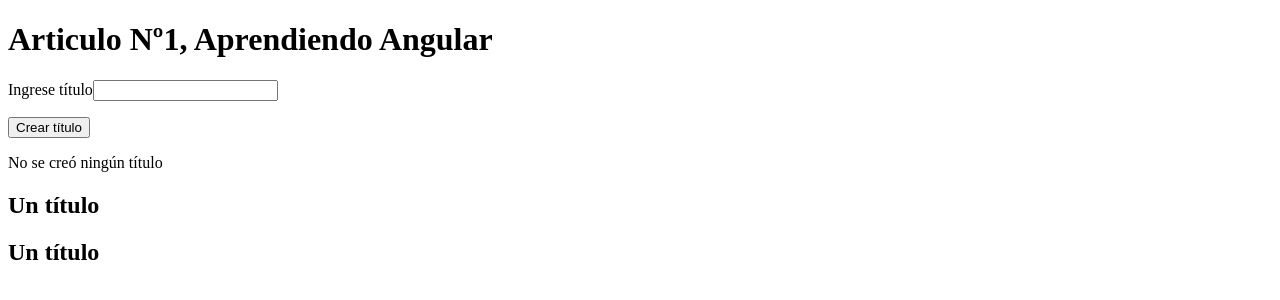
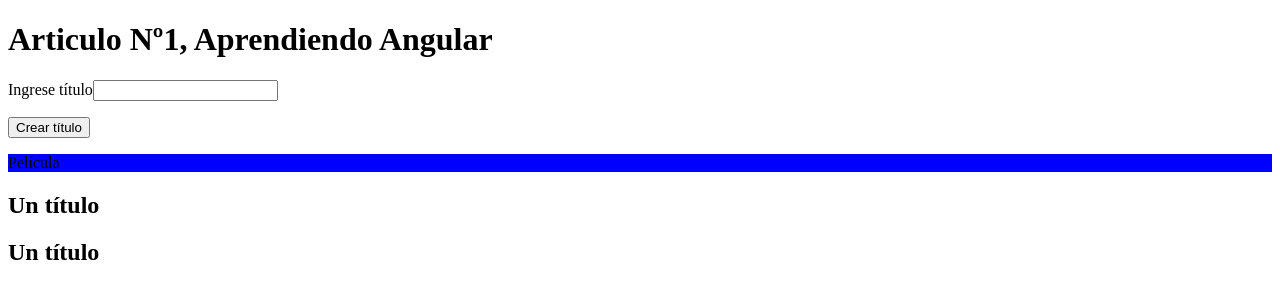
Before and after one commit to js-urquiza/angularPractice, an Angular app in the folder angular-practice/: page / in a window 1280 px wide. Shown: the top 300 px of the page. Built offline with nearby package versions, Linux system fonts and the light colour scheme.

Commit message:
Practica de ngStyle

```diff
--- a/angular-practice/src/app/articulo/articulo.component.html
+++ b/angular-practice/src/app/articulo/articulo.component.html
@@ -4,9 +4,6 @@
 <input type="text" [(ngModel)]="titleName">
 <p> {{titleName}} </p>
 <button [disabled]="allowNewTitle" (click)="onCreateTitle()">Crear título</button>
-<p *ngIf="titleCreated; else noTitle"> {{createTitleStatus}} </p>
-<ng-template #noTitle>
-    <p>No se creó ningún título</p>
-</ng-template>
+<p [ngStyle]="{backgroundColor: getColor()}"> {{createTitleStatus}} </p>
 <app-titulo></app-titulo>
 <app-titulo></app-titulo>
--- a/angular-practice/src/app/articulo/articulo.component.ts
+++ b/angular-practice/src/app/articulo/articulo.component.ts
@@ -19,9 +19,13 @@ export class ArticuloComponent {
   }
 
   constructor() {
+
     setTimeout(()=>{
       this.allowNewTitle = false;
     }, 2000)
+
+    this.createTitleStatus = Math.random() > 0.5 ? 'Libro' : 'Película'
+
   }
 
   onCreateTitle() {
@@ -37,4 +41,8 @@ export class ArticuloComponent {
     this.titleName = (<HTMLInputElement>event.target).value;
   }
 
+  getColor() {
+    return this.createTitleStatus === 'Libro' ? 'green' : 'blue'
+  }
+
 }
```
